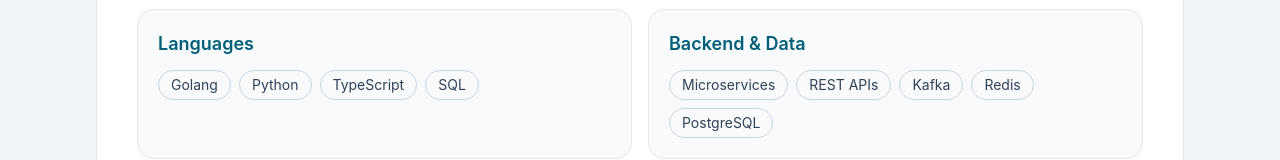
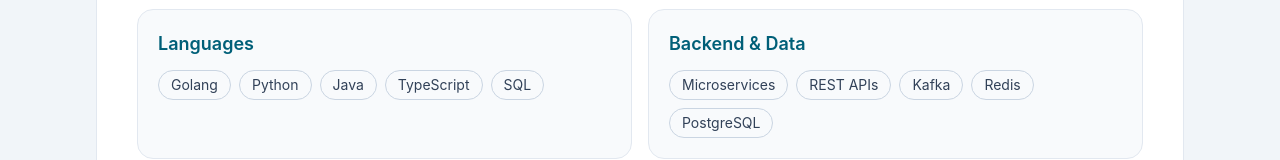
Before and after one commit to busi-reddy-karnati/busi-reddy-karnati.github.io, a React (Vite) app: page / in a window 1280 px wide. Shown: the part 3388-3548 px from the top of the page. Built offline with nearby package versions, Linux system fonts and the light colour scheme.

Commit message:
Add Java to Technical Skills languages

```diff
--- a/src/data/profile.ts
+++ b/src/data/profile.ts
@@ -217,7 +217,7 @@
 export const skillGroups = [
   {
     title: 'Languages',
-    items: ['Golang', 'Python', 'TypeScript', 'SQL'],
+    items: ['Golang', 'Python', 'Java', 'TypeScript', 'SQL'],
   },
   {
     title: 'Backend & Data',
```
